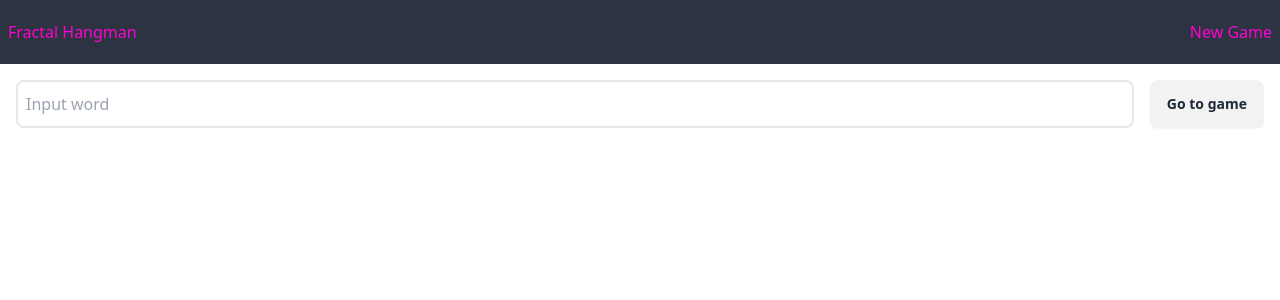
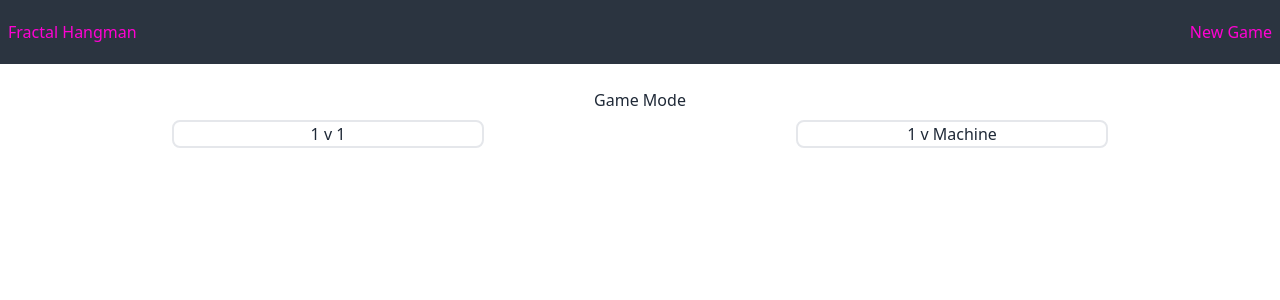
Before and after one commit to danielgavidia/fractal-hangman, a React (Vite) app in the folder frontend/: page / in a window 1280 px wide. Shown: the top 300 px of the page. Built offline with nearby package versions, Linux system fonts and the light colour scheme.

Commit message:
Added frontend logic for choosing AI difficulty

```diff
--- /dev/null
+++ b/frontend/src/components/GameSetup.tsx
@@ -0,0 +1,80 @@
+import { useState } from "react";
+import { useNavigate } from "react-router-dom";
+
+const isValidWord = (input: string): boolean => {
+	const alphaOnlyRegex = /^[A-Za-z]+$/;
+	return alphaOnlyRegex.test(input);
+};
+
+interface GameSetup {
+	gameMode: string;
+}
+
+const GameSetup: React.FC<GameSetup> = ({ gameMode }) => {
+	const [word, setWord] = useState<string>("");
+	const [error, setError] = useState<boolean>(false);
+	const navigate = useNavigate();
+
+	const handleSubmit = (e: React.FormEvent) => {
+		const validWordBoolean = isValidWord(word);
+		if (validWordBoolean) {
+			e.preventDefault();
+			setWord("");
+			navigate("/game", { state: { word: word } });
+		} else {
+			e.preventDefault();
+			setError(true);
+		}
+	};
+
+	if (gameMode === "1v1") {
+		return (
+			<div>
+				<div className="w-full flex justify-center my-4">1 v 1</div>
+				<form onSubmit={handleSubmit} className="flex justify-between">
+					<div className="flex-1 border-2 border-gray-200 rounded-lg mr-4 flex items-center">
+						<input
+							type="text"
+							placeholder="Input word"
+							className="p-2 rounded-lg w-full outline-none"
+							onChange={(e) => setWord(e.target.value)}
+						/>
+					</div>
+					<div className="btn">
+						<button type="submit">Go to game</button>
+					</div>
+				</form>
+				<div className="w-full flex text-center p-2">
+					{error ? (
+						<p className="text-red-500 w-full">
+							Invalid word. Must be a single word, only ABC characters! Try again!
+						</p>
+					) : (
+						<p></p>
+					)}
+				</div>
+			</div>
+		);
+	} else if (gameMode === "1vC") {
+		return (
+			<div>
+				<div className="w-full flex justify-center my-4">1 v Machine</div>
+				<div className="flex w-full justify-around">
+					<div className="w-1/4 border-2 border-200-gray rounded-lg">
+						<button className="w-full">Easy</button>
+					</div>
+					<div className="w-1/4 border-2 border-200-gray rounded-lg">
+						<button className="w-full">Medium</button>
+					</div>
+					<div className="w-1/4 border-2 border-200-gray rounded-lg">
+						<button className="w-full">Hard</button>
+					</div>
+				</div>
+			</div>
+		);
+	} else {
+		return <div></div>;
+	}
+};
+
+export default GameSetup;
--- a/frontend/src/routes/RouteHome.tsx
+++ b/frontend/src/routes/RouteHome.tsx
@@ -1,51 +1,26 @@
 import { useState } from "react";
-import { useNavigate } from "react-router-dom";
-
-const isValidWord = (input: string): boolean => {
-	const alphaOnlyRegex = /^[A-Za-z]+$/;
-	return alphaOnlyRegex.test(input);
-};
+import GameSetup from "../components/GameSetup";
 
 const RouteHome = () => {
-	const [word, setWord] = useState<string>("");
-	const [error, setError] = useState<boolean>(false);
-	const navigate = useNavigate();
-	const handleSubmit = (e: React.FormEvent) => {
-		const validWordBoolean = isValidWord(word);
-		if (validWordBoolean) {
-			e.preventDefault();
-			setWord("");
-			navigate("/game", { state: { word: word } });
-		} else {
-			e.preventDefault();
-			setError(true);
-		}
-	};
+	const [gameMode, setGameMode] = useState<string>("");
+
 	return (
 		<div className="p-4">
 			<div className="flex flex-col">
-				<form onSubmit={handleSubmit} className="flex justify-between">
-					<div className="flex-1 border-2 border-gray-200 rounded-lg mr-4 flex items-center">
-						<input
-							type="text"
-							placeholder="Input word"
-							className="p-2 rounded-lg w-full outline-none"
-							onChange={(e) => setWord(e.target.value)}
-						/>
+				<p className="w-full text-center py-2">Game Mode</p>
+				<div className="flex w-full justify-center mb-4 justify-around">
+					<div className="w-1/4 border-2 border-gray-200 rounded-lg">
+						<button onClick={() => setGameMode("1v1")} className="w-full h-full">
+							1 v 1
+						</button>
 					</div>
-					<div className="btn">
-						<button type="submit">Go to game</button>
+					<div className="w-1/4 border-2 border-gray-200 rounded-lg">
+						<button onClick={() => setGameMode("1vC")} className="w-full h-full">
+							1 v Machine
+						</button>
 					</div>
-				</form>
-				<div className="w-full flex text-center p-2">
-					{error ? (
-						<p className="text-red-500 w-full">
-							Invalid word. Must be a single word, only ABC characters! Try again!
-						</p>
-					) : (
-						<p></p>
-					)}
 				</div>
+				<GameSetup gameMode={gameMode} />
 			</div>
 		</div>
 	);
```
